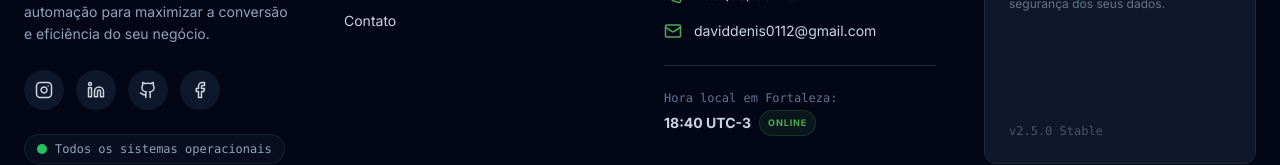
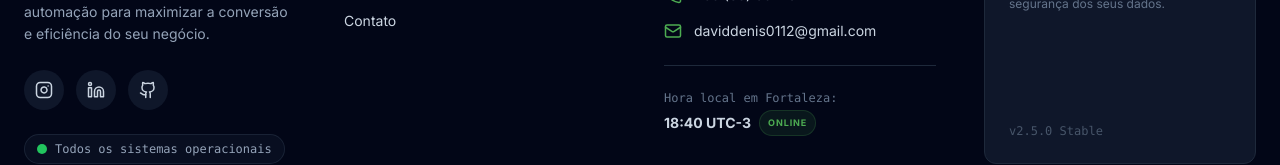
Before and after one commit to davidenisDEV/master, a Next.js app: page / in a window 1280 px wide. Shown: the part 7341-7506 px from the top of the page. Built offline with nearby package versions, Linux system fonts and the light colour scheme; no server answers.

Commit message:
Remove some links unrelated.

```diff
--- a/components/sections/Footer.tsx
+++ b/components/sections/Footer.tsx
@@ -2,7 +2,8 @@
 
 import { useState, useEffect } from "react";
 import { siteConfig } from "@/config/site-config";
-import { Facebook, Instagram, Linkedin, Github, MapPin, Mail, Phone, ShieldCheck, Terminal as TerminalIcon, X } from "lucide-react"; // <-- Importado o Github
+// REMOVIDO: importação do Facebook do lucide-react
+import { Instagram, Linkedin, Github, MapPin, Mail, Phone, ShieldCheck, Terminal as TerminalIcon, X } from "lucide-react";
 import Link from "next/link";
 import { useLanguage } from "@/components/contexts/LanguageContext";
 import { motion, AnimatePresence } from "framer-motion";
@@ -70,9 +71,6 @@ export function Footer() {
               </motion.a>
               <motion.a whileHover={{ y: -5, rotate: 5, scale: 1.1 }} transition={{ type: "spring", stiffness: 300 }} href={siteConfig.social.github} target="_blank" rel="noreferrer" className="w-10 h-10 rounded-full bg-slate-900 flex items-center justify-center hover:bg-primary hover:text-white transition-colors">
                 <Github size={18} />
-              </motion.a>
-              <motion.a whileHover={{ y: -5, rotate: -5, scale: 1.1 }} transition={{ type: "spring", stiffness: 300 }} href={siteConfig.social.facebook} target="_blank" rel="noreferrer" className="w-10 h-10 rounded-full bg-slate-900 flex items-center justify-center hover:bg-primary hover:text-white transition-colors">
-                <Facebook size={18} />
               </motion.a>
             </div>
 
--- a/config/site-config.ts
+++ b/config/site-config.ts
@@ -110,8 +110,6 @@ export const siteConfig = {
     { value: 100, suffix: "%", icon: "Target" },
     { value: 20, prefix: "+", suffix: "k", icon: "TrendingUp" },
   ],
-
-
   /* =============================================================================
   6. SOBRE MIM (ABOUT & STACK TÉCNICA)
   =============================================================================
```
